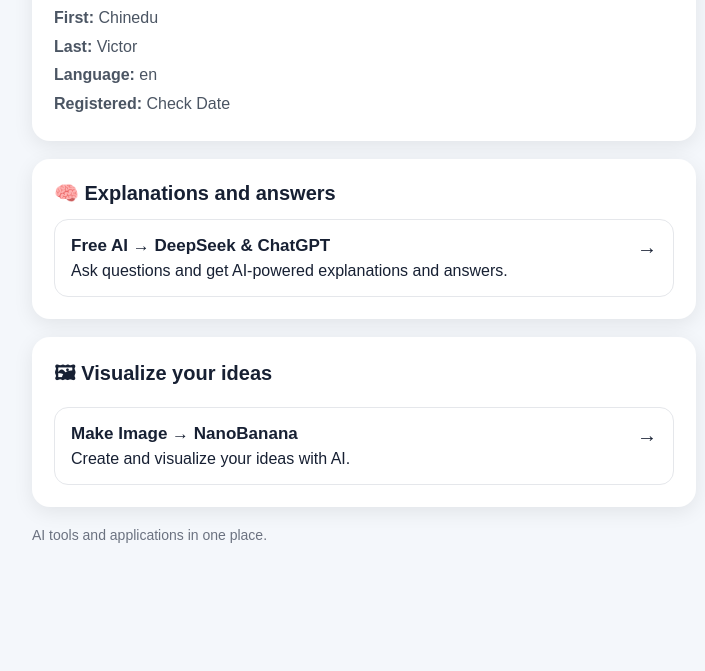
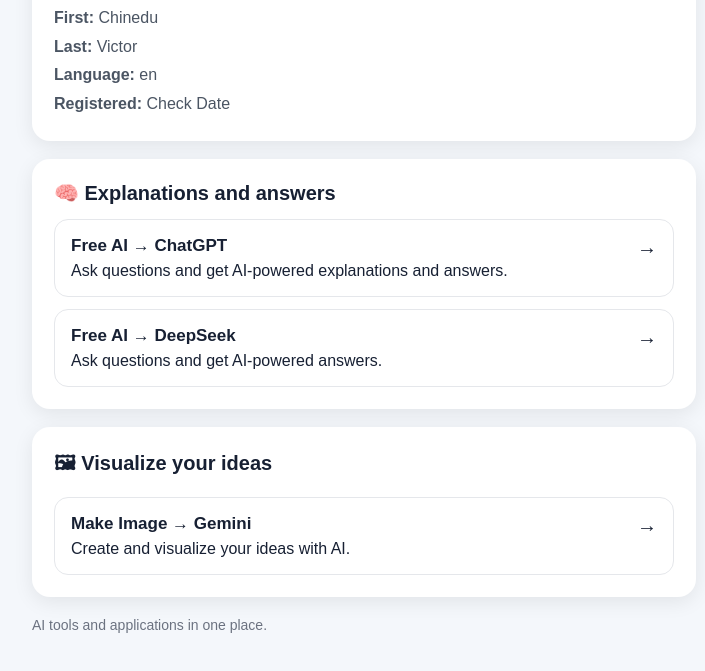
Before and after one commit to caltoaloz-dot/my-websiteclito2026, a plain HTML site: page index.html in a window 1280 px wide. Shown: the part 115-786 px from the top of the page, without its empty margins (276-981 px from the left). Drawn offline with Linux system fonts and the light colour scheme.

Commit message:
Update titles and tool descriptions in index.html

```diff
--- a/index.html
+++ b/index.html
@@ -3,7 +3,7 @@
 <head>
 <meta charset="UTF-8">
 <meta name="viewport" content="width=device-width, initial-scale=1.0">
-<title>AI Tools</title>
+<title>My AI Tools</title>
 
 <style>
 * {
@@ -100,9 +100,16 @@
 
 <a class="tool" href="https://chatgpt.com/" target="_blank">
 <span class="arrow">→</span>
-    <strong>Free AI → DeepSeek &amp; ChatGPT</strong>
+<strong>Free AI → ChatGPT</strong>
 Ask questions and get AI-powered explanations and answers.
 </a>
+
+<a class="tool" href="https://chat.deepseek.com/" target="_blank">
+<span class="arrow">→</span>
+<strong>Free AI → DeepSeek</strong>
+Ask questions and get AI-powered answers.
+</a>
+
 </section>
 
 <section class="card">
@@ -110,9 +117,10 @@
 
 <a class="tool" href="https://gemini.google.com/" target="_blank">
 <span class="arrow">→</span>
-    <strong>Make Image → NanoBanana</strong>
+<strong>Make Image → Gemini</strong>
 Create and visualize your ideas with AI.
 </a>
+
 </section>
 
 <p class="note">
```
Lines whose indentation alone changed are shown as unchanged.
